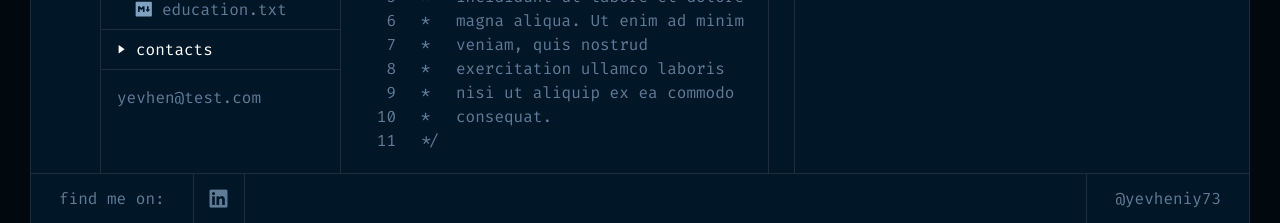
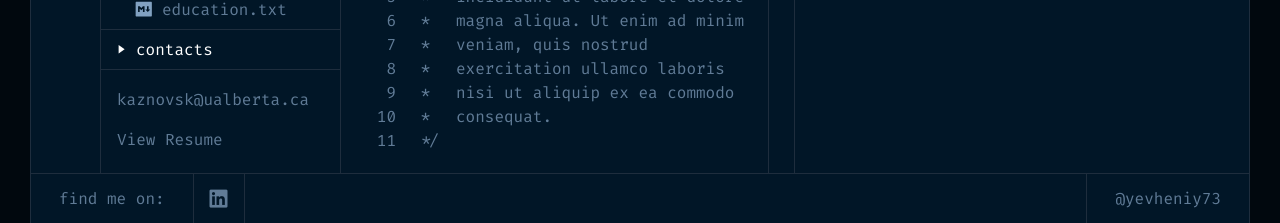
Before and after one commit to yevheniy73/portfolio-nextjs, a Next.js app: page /about-me in a window 1280 px wide. Shown: the part 258-481 px from the top of the page. Built offline with nearby package versions, Linux system fonts and the light colour scheme.

Commit message:
added mailto and resume

```diff
--- a/app/about-me/page.js
+++ b/app/about-me/page.js
@@ -106,7 +106,7 @@ const About = () => {
 
             <div className="flex flex-row w-full">
                 <div className="w-1/2 border-right flex flex-col">
-                    <div className="w-full h-[40px] border-bot">{/* Content here */}</div>
+                    <div className="w-full h-[40px] border-bot"></div>
                     <div className="flex flex-row flex-grow w-full pl-[35px] gap-4">
                         <div className="grid min-w-[64px] py-[20px]">{gridItems}</div>
                         {contentVisible[0] && (
--- a/components/SideContainer.js
+++ b/components/SideContainer.js
@@ -118,7 +118,10 @@ const SideContainer = ({ activeButton, handleButtonClick, handleSubClick, conten
         </div>
       )}
       <ContentButton text="contacts" />
-      <div className="my-contacts w-full flex-grow p-[16px]"><a href="mailto:yevhen@test.com">yevhen@test.com</a></div>
+      <div className="my-contacts w-full flex flex-col flex-grow px-[16px] py-[10px]">
+        <a href="mailto:kaznovsk@ualberta.ca" className="w-full h-[40px] text-left flex flex-row justify-start items-center">kaznovsk@ualberta.ca</a>
+        <a href="/Yevhen_Kaznovskyi_CV2023.pdf" className="w-full h-[40px] text-left flex flex-row justify-start items-center" target="_blank">View Resume</a>
+      </div>
     </div>
   </div>
 );
```
Also changed, not shown: 1 other file (tests, documents, lock files or other folders).
